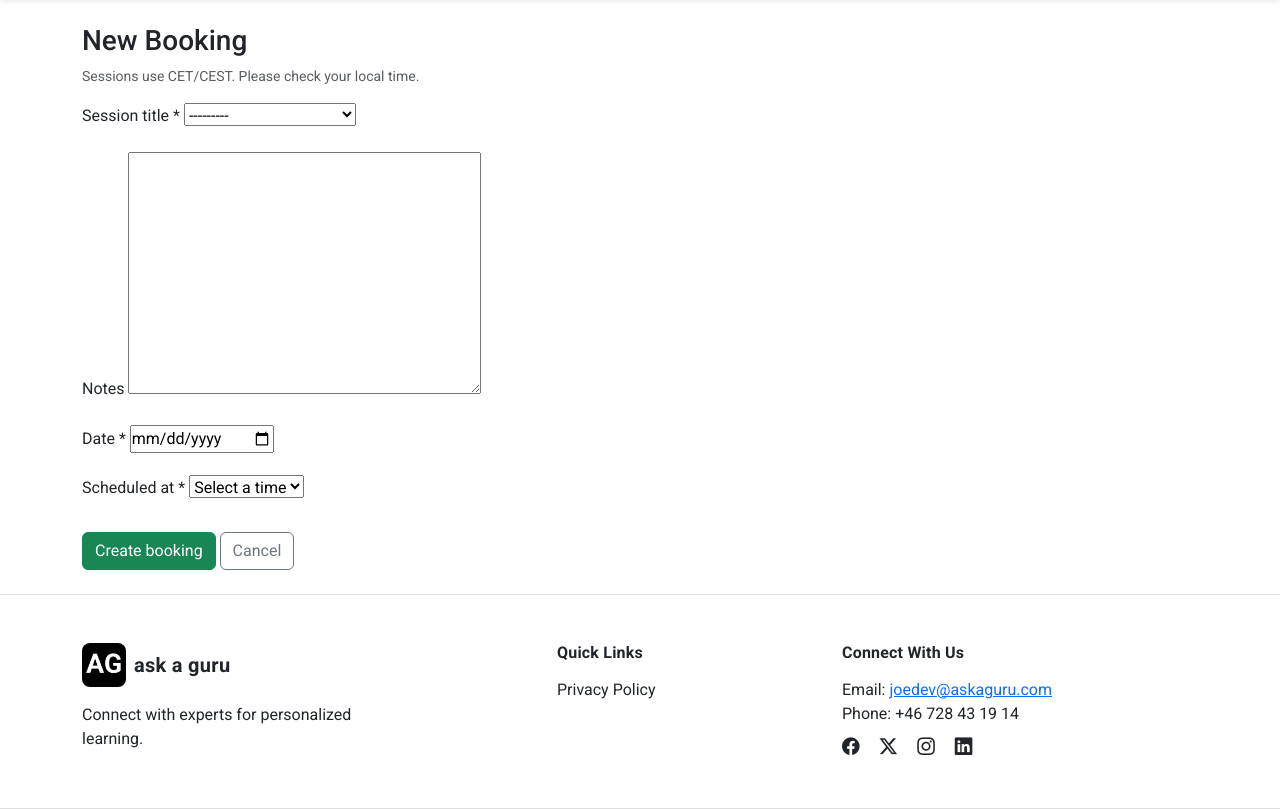
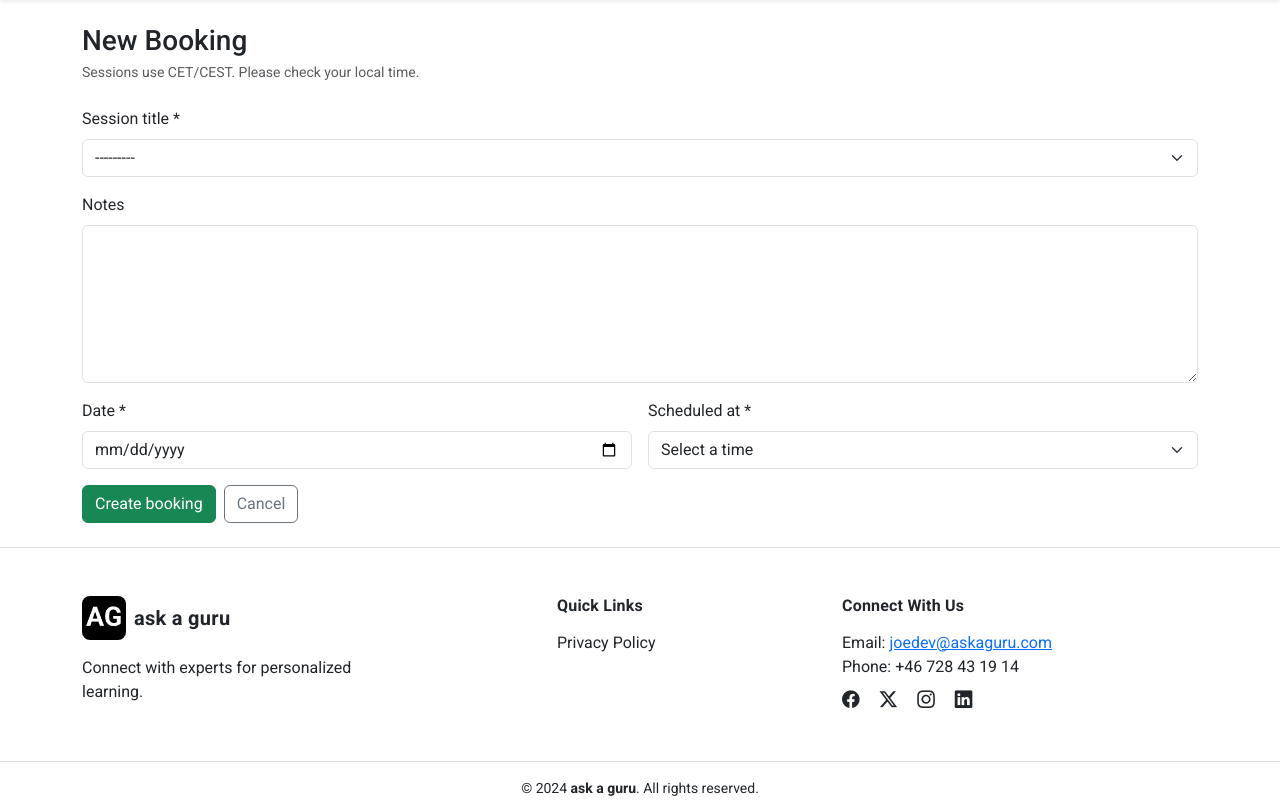
Before and after one commit to ajoedv/ask-a-guru, a Django app: page /bookings/new/ in a window 1280 px wide. Shown: the part 76-886 px from the top of the page. Run offline with Django 4.2, Linux system fonts and the light colour scheme; the visitor is signed in with stand-in values (Sample User, id 1).

Commit message:
Style booking form with Bootstrap

```diff
--- a/bookings/forms.py
+++ b/bookings/forms.py
@@ -18,6 +18,8 @@
             attrs={
                 "type": "date",
                 "min": date.today().isoformat(),
+                "class": "form-control",
+                "placeholder": "yyyy-mm-dd",
             }
         ),
     )
@@ -27,6 +29,7 @@
         required=True,
         choices=TIME_CHOICES,
         help_text="",
+        widget=forms.Select(attrs={"class": "form-select"}),
     )
 
     class Meta:
@@ -38,6 +41,10 @@
             "created_at",
             "updated_at",
         )
+        widgets = {
+            "session_title": forms.Select(attrs={"class": "form-select"}),
+            "notes": forms.Textarea(attrs={"class": "form-control", "rows": 6}),
+        }
 
     def clean(self):
         cleaned = super().clean()
--- a/bookings/templates/bookings/booking_form.html
+++ b/bookings/templates/bookings/booking_form.html
@@ -2,10 +2,10 @@
 
 {% block content %}
 <div class="container py-4">
-    <h3>New Booking</h3>
-    <p class="text-muted small">Sessions use CET/CEST. Please check your local time.</p>
+    <h3 class="mb-1">New Booking</h3>
+    <p class="text-muted small mb-4">Sessions use CET/CEST. Please check your local time.</p>
 
-    <form method="post" novalidate>
+    <form method="post" novalidate class="needs-validation">
         {% csrf_token %}
 
         {% if form.non_field_errors %}
@@ -14,20 +14,43 @@
         </div>
         {% endif %}
 
-        {% for field in form %}
         <div class="mb-3">
-            <label class="form-label">
-            {{ field.label }}{% if field.field.required %} *{% endif %}
-            </label>
-            {{ field }}
-            {% for err in field.errors %}
+        <label class="form-label">{{ form.session_title.label }} *</label>
+        {{ form.session_title }}
+        {% for err in form.session_title.errors %}
+            <div class="text-danger small">{{ err }}</div>
+        {% endfor %}
+        </div>
+
+        <div class="mb-3">
+        <label class="form-label">{{ form.notes.label }}</label>
+        {{ form.notes }}
+        {% for err in form.notes.errors %}
+            <div class="text-danger small">{{ err }}</div>
+        {% endfor %}
+        </div>
+
+        <div class="row g-3">
+        <div class="col-sm-6">
+            <label class="form-label">{{ form.date.label }} *</label>
+            {{ form.date }}
+            {% for err in form.date.errors %}
             <div class="text-danger small">{{ err }}</div>
             {% endfor %}
         </div>
-        {% endfor %}
+        <div class="col-sm-6">
+            <label class="form-label">{{ form.time_slot.label }} *</label>
+            {{ form.time_slot }}
+            {% for err in form.time_slot.errors %}
+            <div class="text-danger small">{{ err }}</div>
+            {% endfor %}
+        </div>
+        </div>
 
-        <button class="btn btn-success mt-2" type="submit">Create booking</button>
-        <a class="btn btn-outline-secondary mt-2" href="{% url 'bookings:bookings-home' %}">Cancel</a>
+        <div class="mt-3 d-flex gap-2">
+        <button class="btn btn-success" type="submit">Create booking</button>
+        <a class="btn btn-outline-secondary" href="{% url 'bookings:bookings-home' %}">Cancel</a>
+        </div>
     </form>
-</div>
+    </div>
 {% endblock %}
```
